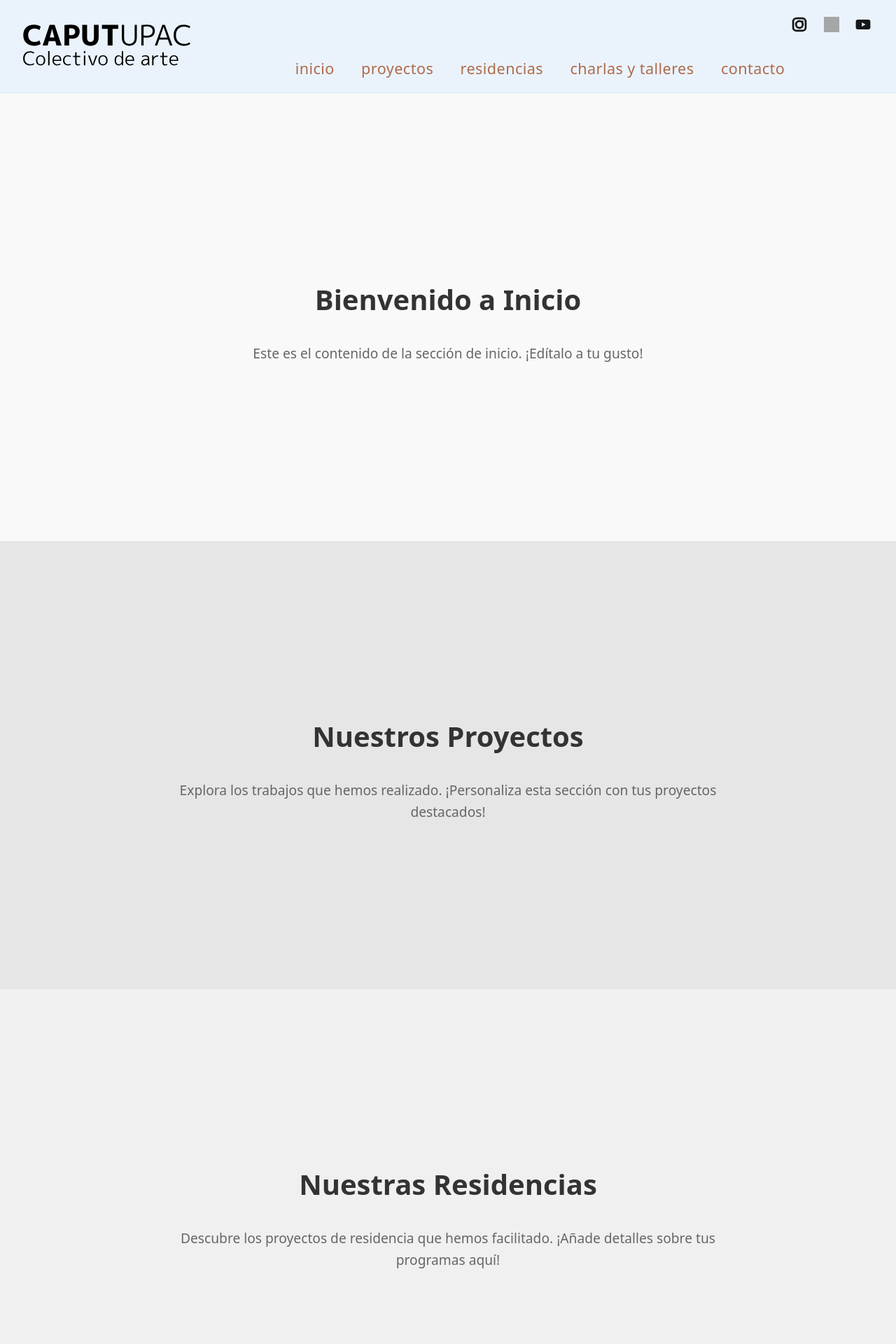
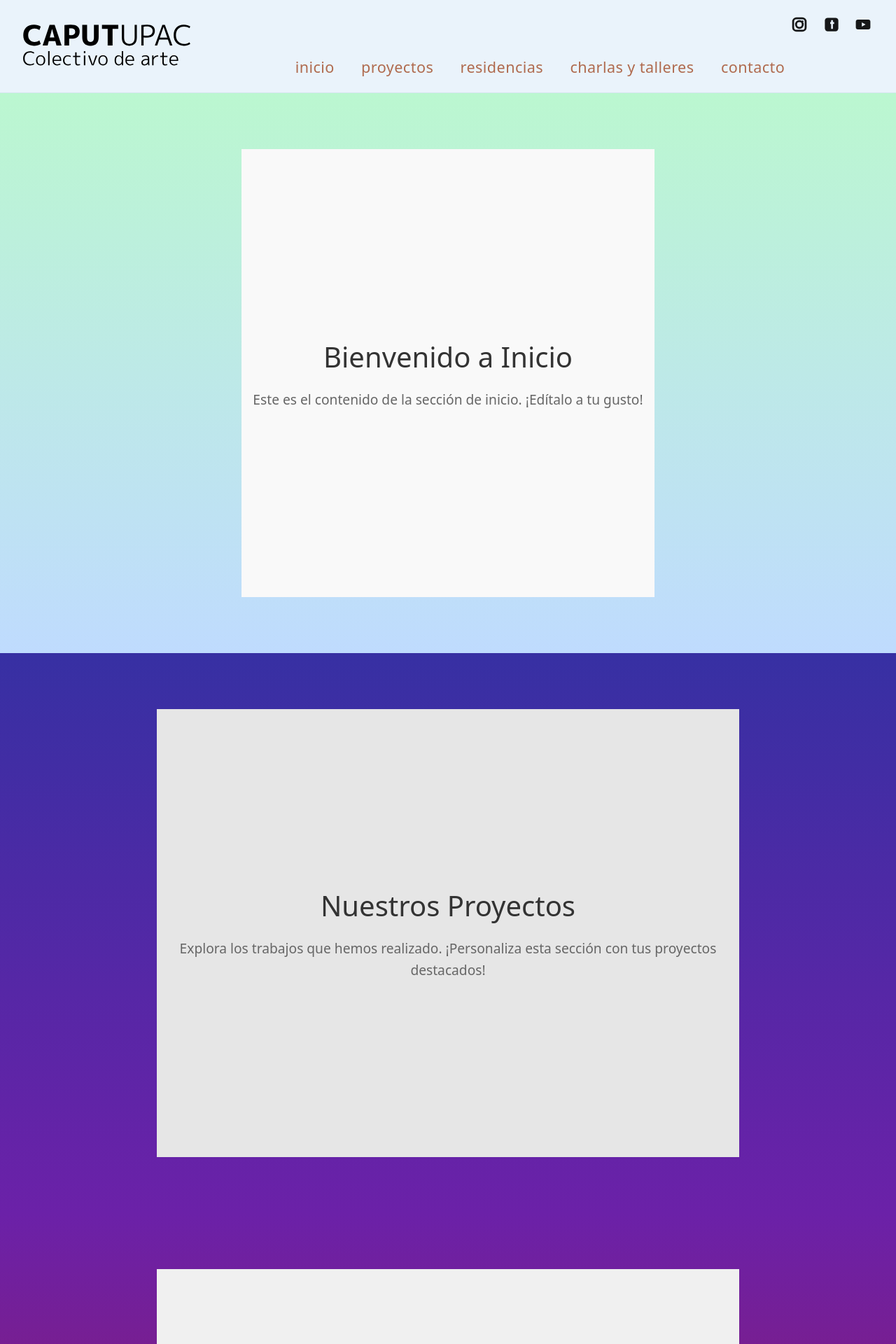
Before and after one commit to jescobedo-2004/caput-upac-website, a React (Vite) app: page / in a window 1280 px wide. Shown: the top 1920 px of the page at 70% size. Built offline with nearby package versions, Linux system fonts and the light colour scheme; grey boxes are pictures that could not be loaded.

Commit message:
Subiendo cambios de scroll y secciones

```diff
--- a/src/App.tsx
+++ b/src/App.tsx
@@ -10,13 +10,23 @@ export function App() {
   return (
     <>
       <Header />
-      <main>
-        <Inicio />
-        <Proyectos />
-        <Residencias />
-        <CharlasYTalleres />
-        <Contacto />
-      </main>
+      <div className="relative">
+        <div className="sticky top-0 h-screen flex flex-col items-center justify-center bg-gradient-to-b from-green-200 to-blue-200">
+          <Inicio />
+        </div>
+        <div className="sticky top-0 h-screen flex flex-col items-center justify-center bg-gradient-to-b from-indigo-800 to-purple-800 text-white">
+          <Proyectos />
+        </div>
+        <div className="sticky top-0 h-screen flex flex-col items-center justify-center bg-gradient-to-b from-purple-800 to-pink-800 text-white">
+          <Residencias />
+        </div>
+        <div className="sticky top-0 h-screen flex flex-col items-center justify-center bg-gradient-to-b from-blue-200 to-indigo-100 text-black">
+          <CharlasYTalleres />
+        </div>
+        <div className="sticky top-0 h-screen flex flex-col items-center justify-center bg-gradient-to-b from-green-200 to-blue-200">
+          <Contacto />
+        </div>
+      </div>
     </>
   );
 }
--- a/src/components/Header/Header.module.css
+++ b/src/components/Header/Header.module.css
@@ -9,6 +9,9 @@
   padding: clamp(.75rem, 2vw, 1.25rem) clamp(1rem, 3vw, 2rem);
   background: #eaf3fb; /* similar a tu referencia */
   border-bottom: 1px solid #d7e6f1;
+  position: sticky;
+  top: 0;
+  z-index: 1000;
 }
 
 /* —— Logo —— */
--- a/src/index.html
+++ b/src/index.html
@@ -5,6 +5,7 @@
   <meta name="viewport" content="width=device-width, initial-scale=1" />
   <title>caputupac</title>
   <link rel="stylesheet" href="./index.css" />
+  <script src="https://cdn.tailwindcss.com"></script>
 </head>
 <body>
   <div id="root"></div>
```
Also changed, not shown: public/icons/facebook.svg (added).
